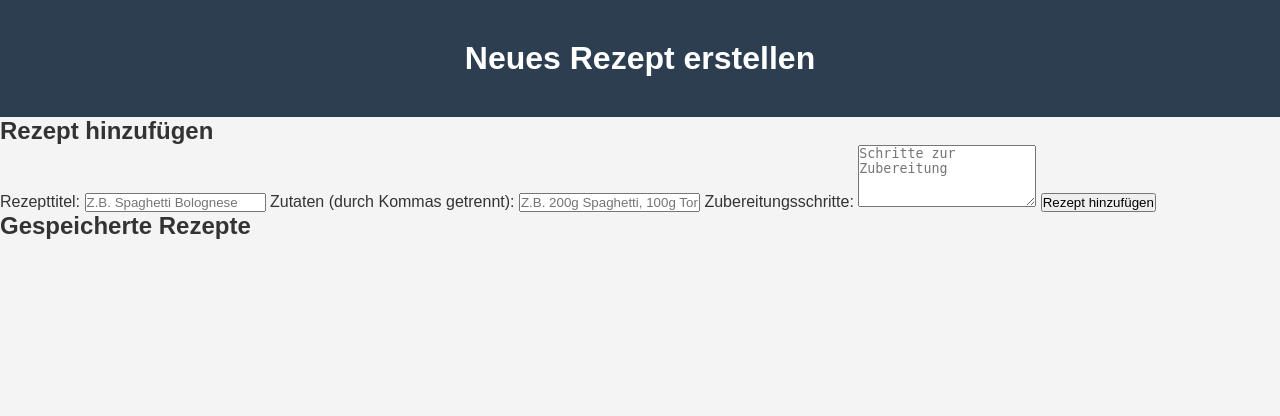
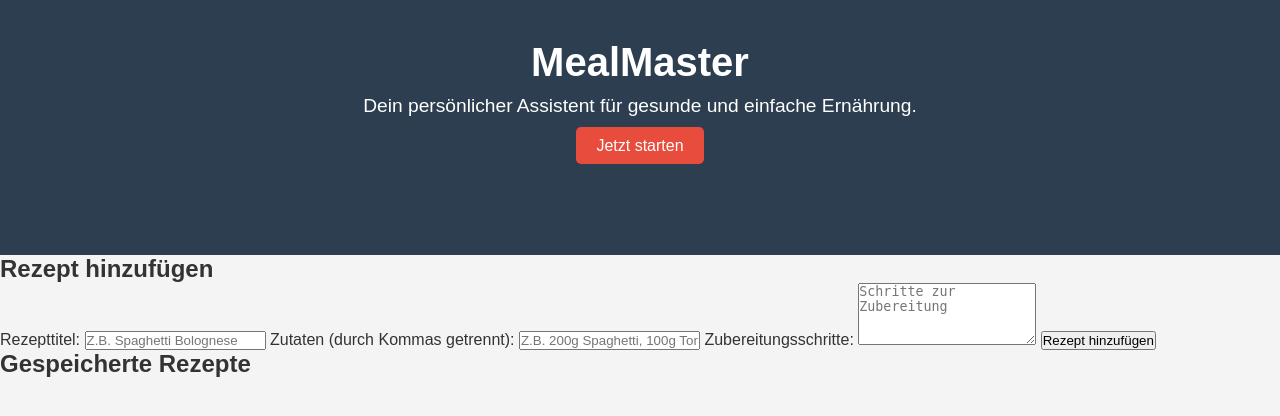
Before and after one commit to ansnsr42/MealMaster, a Flask app: page /create-recipe in a window 1280 px wide. Shown: the top 416 px of the page. Run offline with Flask 3, Linux system fonts and the light colour scheme.

Commit message:
add creat reipte

```diff
--- a/server/project/templates/create_recipe.html
+++ b/server/project/templates/create_recipe.html
@@ -4,13 +4,27 @@
 <head>
   <meta charset="UTF-8">
   <meta name="viewport" content="width=device-width, initial-scale=1.0">
-  <title>MealMaster - Neues Rezept erstellen</title>
+  <title>MealMaster - Verwalte deine Ernährung</title>
   <link rel="stylesheet" href="{{ url_for('static', filename='css/styles.css') }}">
 </head>
 
 <body>
   <header>
-    <h1>Neues Rezept erstellen</h1>
+    <div class="hero">
+      <h1>MealMaster</h1>
+      <p>Dein persönlicher Assistent für gesunde und einfache Ernährung.</p>
+      <a href="#features" class="cta-button">Jetzt starten</a>
+    </div>
+    <div class="menu-icon" onclick="toggleMenu()">
+      &#9776; <!-- Hamburger Icon -->
+    </div>
+    <nav id="navbar" class="navbar">
+      <ul>
+        <li><a href="{{ url_for('create_recipe') }}">Rezepte erstellen und verwalten</a></li>
+        <li><a href="#shopping-list">Einkaufslisten generieren und anpassen</a></li>
+        <li><a href="#inventory">Lebensmittelbestand erfassen</a></li>
+      </ul>
+    </nav>
   </header>
 
   <main>
--- a/server/project/templates/index.html
+++ b/server/project/templates/index.html
@@ -6,12 +6,6 @@
   <meta name="viewport" content="width=device-width, initial-scale=1.0">
   <title>MealMaster - Verwalte deine Ernährung</title>
   <link rel="stylesheet" href="{{ url_for('static', filename='css/styles.css') }}">
-  #
-  <link rel="preconnect" href="https://fonts.googleapis.com">
-  #
-  <link rel="preconnect" href="https://fonts.gstatic.com" crossorigin>
-  #
-  <link href="https://fonts.googleapis.com/css2?family=Montserrat:wght@400;700&display=swap" rel="stylesheet">
 </head>
 
 <body>
```
Also changed, not shown: server/project/mealmaster_mgr.py (added).
